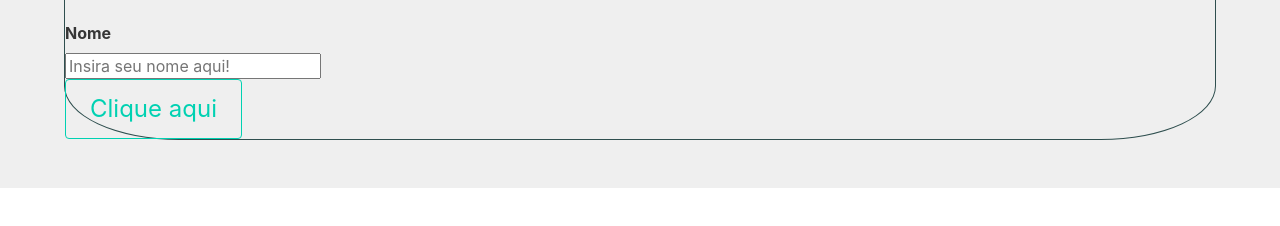
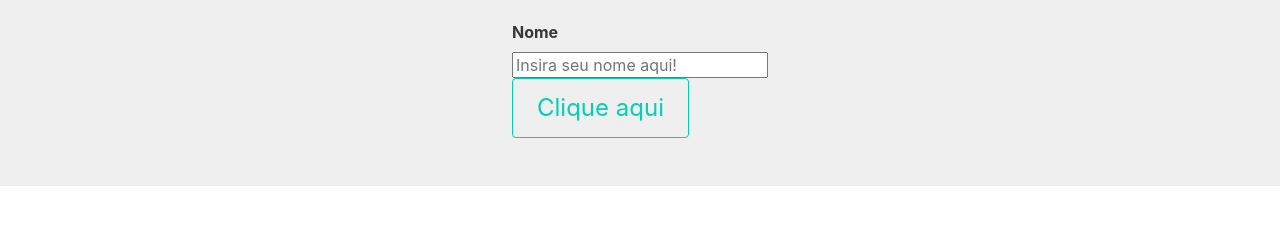
Before and after one commit to vlaskz/esp32-click-server, a plain HTML site: page web/static/index.html in a window 1280 px wide. Shown: the part 448-674 px from the top of the page. Drawn offline with nearby package versions, Linux system fonts and the light colour scheme.

Commit message:
div align

```diff
--- a/web/static/css/style.css
+++ b/web/static/css/style.css
@@ -4,8 +4,6 @@ body{
 .centralized{
     display:table;
     margin: 0 auto;
-    border: 1px solid darkslategrey;
-    border-radius: 10%;
 }
 .centralizer{
     width: 100%;
--- a/web/static/index.html
+++ b/web/static/index.html
@@ -17,11 +17,12 @@
     <body>
         <section class="section">
             <div class="container centralizer">
-                <div class="centralized">
+
                     <img src="https://ufob.edu.br/ingresso/images/marca_site1.png" alt="ufob_logo">
                     <h1 class="title">Clicker Analytics</h1>
                     <p class="subtitle has-text-centered ">Proof of Concept criada para o Webinar que será apresentado
                         em 02/07/2020 na UFOB - Universidade Federal do Oeste da Bahia</p>
+                    <div class="centralized">
                     <div class="field">
                         <label for="name" class="label">Nome</label>
                         <div class="control">
```
